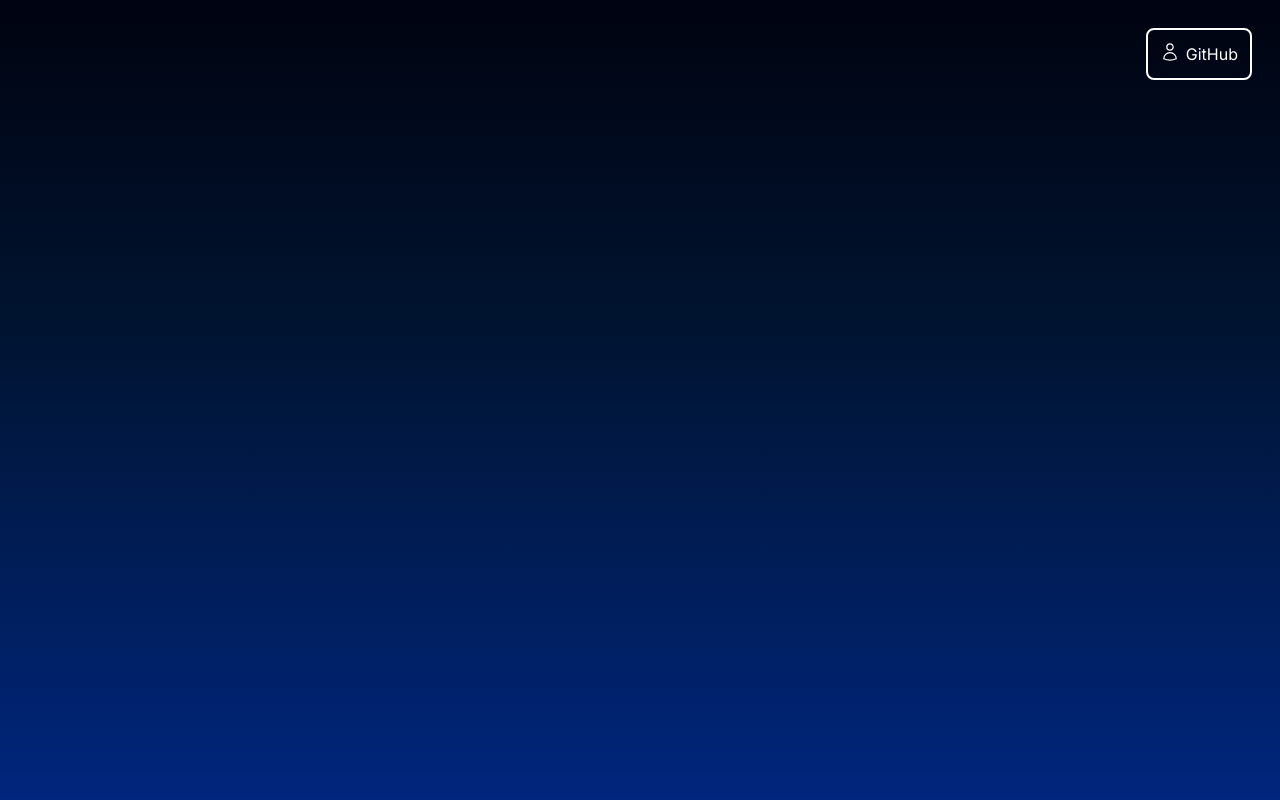
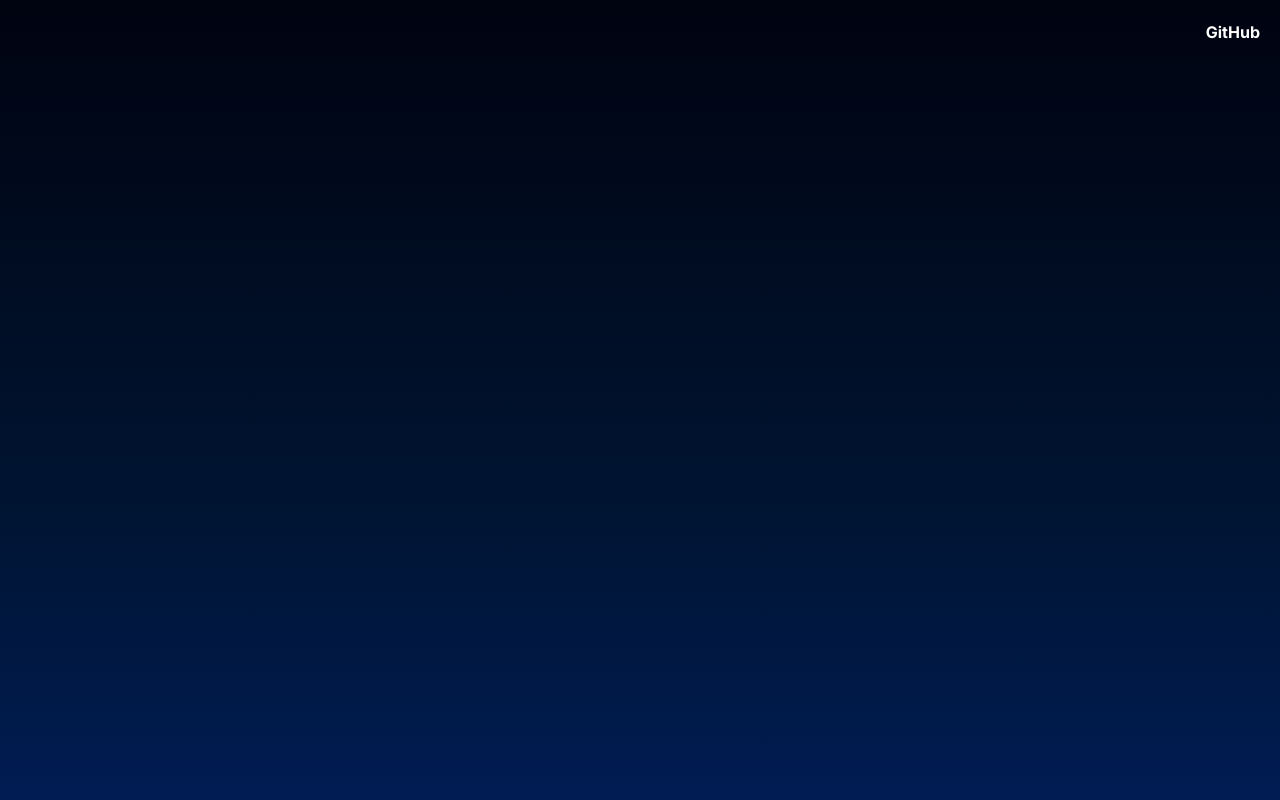
Before and after one commit to aquelemarcosla/NOTATMASK, a Next.js app: page / in a window 1280 px wide. Shown: the top 800 px of the page. Built offline with nearby package versions, Linux system fonts and the light colour scheme.

Commit message:
animação e correções

```diff
--- a/src/app/components/Header.tsx
+++ b/src/app/components/Header.tsx
@@ -1,10 +1,29 @@
+"use client";
+import { useState, useEffect } from "react";
+;
 export default function Header() {
+    const [scrolled, setScrolled] = useState(false);
+
+    useEffect(() => {
+        const handleScroll = () => {
+            const isScrolled = window.scrollY > 0;
+            setScrolled(isScrolled);
+        };
+
+        window.addEventListener('scroll', handleScroll);
+
+        return () => {
+            window.addEventListener('scroll', handleScroll);
+        }
+    }, []);
+
+
     return (
-      <div className="flex w-full h-min justify-end ">
-        <a href="https://github.com/aquelemarcosla" className="flex border-white border-2 text-white p-3 rounded-lg space-x-1.5">
-          <svg xmlns="http://www.w3.org/2000/svg" fill="none" viewBox="0 0 24 24" stroke-width="1.5" stroke="currentColor" className="w-5 h-5">
-            <path stroke-linecap="round" stroke-linejoin="round" d="M15.75 6a3.75 3.75 0 11-7.5 0 3.75 3.75 0 017.5 0zM4.501 20.118a7.5 7.5 0 0114.998 0A17.933 17.933 0 0112 21.75c-2.676 0-5.216-.584-7.499-1.632z" />
-          </svg>
+      <div className={`
+      flex w-full h-min justify-end fixed p-5
+      ${scrolled ? 'bg-white bg-opacity-10' : ''}
+      `} >
+        <a href="https://github.com/aquelemarcosla" className="flex text-white font-bold">
           <p>GitHub</p>
         </a>
       </div>
--- a/src/app/page.tsx
+++ b/src/app/page.tsx
@@ -2,7 +2,7 @@ import Header from "./components/Header";
 
 export default function Home() {
   return (
-    <main className="flex h-screen p-7">
+    <main className={`flex h-[1200px]`}>
       <Header />
     </main>
   )
```
